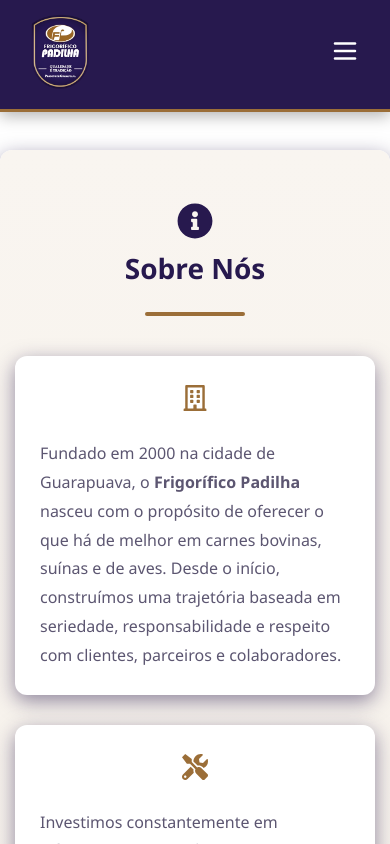
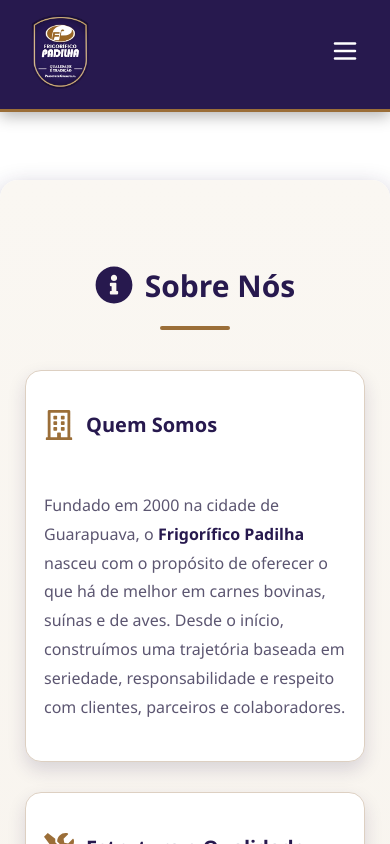
Before and after one commit to lucianookdp/FRIGORIFICO-SPRINT1, a React (Create React App) app: page /sobre-nos in a window 390 px wide. Shown: the top 844 px of the page. Built offline with nearby package versions, Linux system fonts and the light colour scheme.

Commit message:
sobre nos fix

```diff
--- a/src/pages/SobreNos.js
+++ b/src/pages/SobreNos.js
@@ -4,10 +4,10 @@
   FaRegBuilding,
   FaTools,
   FaBoxOpen,
+  FaBullseye,
+  FaHeart,
   FaHandshake,
   FaAward,
-  FaBullseye,
-  FaHeart,
 } from "react-icons/fa";
 import "../styles/SobreNos.css";
 import Header from "../components/Header";
@@ -24,53 +24,74 @@
 
       <div className="divider"></div>
 
+      <div className="sobre-blocos-area">
+
+        {/* Origem */}
         <div className="sobre-bloco">
+          <div className="bloco-header">
             <FaRegBuilding className="bloco-icon" />
+            <h2>Quem Somos</h2>
+          </div>
           <p>
             Fundado em 2000 na cidade de Guarapuava, o <strong>Frigorífico Padilha</strong> nasceu com o propósito de oferecer o que há de melhor em carnes bovinas, suínas e de aves. Desde o início, construímos uma trajetória baseada em seriedade, responsabilidade e respeito com clientes, parceiros e colaboradores.
           </p>
         </div>
 
+        {/* Estrutura */}
         <div className="sobre-bloco">
+          <div className="bloco-header">
             <FaTools className="bloco-icon" />
+            <h2>Estrutura e Qualidade</h2>
+          </div>
           <p>
             Investimos constantemente em infraestrutura, tecnologia e capacitação de equipe. Contamos com instalações modernas, equipamentos de última geração e um rigoroso controle de qualidade, garantindo produtos sempre frescos e seguros em todas as etapas do processo.
           </p>
         </div>
 
+        {/* Produtos */}
         <div className="sobre-bloco">
+          <div className="bloco-header">
             <FaBoxOpen className="bloco-icon" />
+            <h2>Portfólio de Produtos</h2>
+          </div>
           <p>
             Nosso portfólio é amplo e diversificado, desde cortes tradicionais até linhas especiais. Oferecemos linguiças defumadas, carnes para churrasco e opções práticas para o dia a dia, sempre com foco em sabor, praticidade e qualidade.
           </p>
         </div>
 
+        {/* Missão */}
         <div className="sobre-bloco">
+          <div className="bloco-header">
             <FaBullseye className="bloco-icon" />
+            <h2>Missão</h2>
+          </div>
           <p>
-          <strong>Missão:</strong> Proporcionar alimentos de qualidade com excelência no atendimento, prezando pela segurança alimentar, respeito aos clientes e compromisso com a sustentabilidade e o bem-estar social.
+            Proporcionar alimentos de qualidade com excelência no atendimento, prezando pela segurança alimentar, respeito aos clientes e compromisso com a sustentabilidade e o bem-estar social.
           </p>
         </div>
 
+        {/* Valores */}
         <div className="sobre-bloco">
+          <div className="bloco-header">
             <FaHeart className="bloco-icon" />
+            <h2>Valores</h2>
+          </div>
           <p>
-          <strong>Valores:</strong> Honestidade, responsabilidade, qualidade, inovação, respeito às pessoas e paixão pelo que fazemos. Acreditamos na força do trabalho em equipe e no compromisso com a satisfação de nossos clientes.
+           Honestidade, responsabilidade, qualidade, inovação, respeito às pessoas e paixão pelo que fazemos. Acreditamos na força do trabalho em equipe e no compromisso com a satisfação de nossos clientes.
           </p>
         </div>
 
+        {/* Empresa Familiar */}
         <div className="sobre-bloco">
+          <div className="bloco-header">
             <FaHandshake className="bloco-icon" />
+            <h2>Essência Familiar</h2>
+          </div>
           <p>
             Somos uma empresa familiar com valores sólidos. Prezamos pelo atendimento próximo e transparente, mantendo viva a essência do interior: trabalhar com honestidade, respeito e dedicação. Mais do que vender carne, levamos tradição, confiança e sabor para a mesa dos nossos clientes.
           </p>
         </div>
 
-      <div className="sobre-bloco">
-        <FaAward className="bloco-icon" />
-        <p>
-          Ao longo dos anos, conquistamos reconhecimento pela nossa qualidade e comprometimento. E seguimos olhando para o futuro, sempre atentos às necessidades do mercado e dispostos a inovar — sem jamais abrir mão daquilo que nos torna únicos: a paixão por oferecer excelência em cada detalhe.
-        </p>
       </div>
     </section>
 
--- a/src/styles/SobreNos.css
+++ b/src/styles/SobreNos.css
@@ -1,174 +1,172 @@
-/*  Container principal */
+/* ===== Container Principal ===== */
 .sobre-nos-container {
-  background: linear-gradient(to bottom, #f9f5f0, #f1ebe2);
-  padding: 30px 60px;
-  border-radius: 12px;
-  box-shadow: 0px 6px 20px rgba(39, 25, 78, 0.5);
-  max-width: 1400px;
-  margin: 150px auto;
-  text-align: center;
-  min-height: 50vh;
+  background: linear-gradient(to bottom, #faf7f2, #f4eee7);
+  padding: 120px 30px 100px;
+  margin: 180px auto 100px;
+  border-radius: 18px;
+  box-shadow: 0 8px 24px rgba(39, 25, 78, 0.3);
+  max-width: 1300px;
+  box-sizing: border-box;
 }
 
-/*  Título */
+/* ===== Título Principal ===== */
 .sobre-nos-container h1 {
+  font-size: 42px;
+  font-weight: 800;
+  color: #27194e;
   display: flex;
   align-items: center;
-  gap: 14px;
-  font-size: 42px;
-  font-weight: bold;
-  color: #27194e;
-  margin-bottom: 10px;
   justify-content: center;
-  flex-wrap: wrap;
+  gap: 12px;
+  margin-bottom: 20px;
 }
 
-/*  Ícone do título */
+/* Ícone do título */
 .sobre-nos-container h1 svg {
-  font-size: 36px;
+  font-size: 38px;
   color: #27194e;
 }
 
-/* Divisor decorativo */
+/* Linha decorativa abaixo do título */
 .divider {
-  width: 200px;
+  width: 70px;
   height: 4px;
-  background: #9b6e38;
-  margin: 25px auto 40px auto;
-  border-radius: 4px;
+  background-color: #9b6e38;
+  margin: 16px auto 60px;
+  border-radius: 2px;
 }
 
-.sobre-nos-container p {
+/* ===== Introdução ===== */
+.sobre-introducao {
+  font-size: 20px;
   color: #5c5671;
-  font-size: 22px;
   line-height: 1.8;
-  margin-bottom: 20px;
-  word-break: break-word;
+  margin: 0 auto 70px;
+  max-width: 900px;
   text-align: justify;
 }
 
-/* Blocos com ícones */
-.sobre-bloco {
-  display: flex;
-  align-items: flex-start;
-  gap: 18px;
-  margin-bottom: 30px;
-  background: #ffffff;
-  padding: 25px;
-  border-radius: 12px;
-  box-shadow: 0px 6px 20px rgba(39, 25, 78, 0.5);
-  transition: transform 0.2s ease, box-shadow 0.2s ease;
+/* ===== Área dos Blocos ===== */
+.sobre-blocos-area {
+  display: grid;
+  grid-template-columns: 1fr;
+  gap: 40px;
+  padding: 0 10px;
 }
 
-.sobre-bloco:hover {
-  transform: translateY(-4px);
-  box-shadow: 0px 6px 20px rgba(39, 25, 78, 1);
+/* ===== Bloco Individual ===== */
+.sobre-bloco {
+  background: #ffffff;
+  border: 1px solid #ddd0c2;
+  border-radius: 16px;
+  padding: 30px 24px;
+  box-shadow: 0px 8px 18px rgba(39, 25, 78, 0.15);
+  display: flex;
+  flex-direction: column;
+  gap: 20px;
+  align-items: flex-start;
+  text-align: left;
+  animation: fadeInUp 0.8s ease forwards;
+  opacity: 0;
+  transform: translateY(30px);
 }
 
-.sobre-bloco .bloco-icon {
-  color: #9b6e38;
-  font-size: 30px;
-  flex-shrink: 0;
-  margin-top: 4px;
+/* Animação Suave */
+@keyframes fadeInUp {
+  to {
+    opacity: 1;
+    transform: translateY(0);
+  }
 }
 
+/* Header de cada bloco (ícone + subtítulo) */
+.bloco-header {
+  display: flex;
+  align-items: center;
+  gap: 12px;
+}
+
+/* Ícone do bloco */
+.bloco-icon {
+  font-size: 30px;
+  color: #9b6e38;
+  flex-shrink: 0;
+}
+
+/* Subtítulo */
+.bloco-header h2 {
+  font-size: 24px;
+  color: #27194e;
+  font-weight: 700;
+}
+
+/* Texto do Bloco */
 .sobre-bloco p {
-  margin: 0;
-  font-size: 22px;
+  font-size: 18px;
   color: #5c5671;
   line-height: 1.8;
-  text-align: justify;
 }
 
-/* Responsividade */
-@media (max-width: 1024px) {
+.sobre-bloco p strong {
+  color: #27194e;
+}
+
+/* ===== Responsividade ===== */
+@media (min-width: 768px) {
+  .sobre-blocos-area {
+    grid-template-columns: repeat(2, 1fr);
+  }
+}
+
+@media (max-width: 768px) {
   .sobre-nos-container {
-    max-width: 95vw;
-    padding: 60px 30px;
-  }
-
-  .sobre-nos-container {
-    max-width: 100%;
-    padding-left: 20px;
+    padding: 80px 20px;
   }
 
   .sobre-nos-container h1 {
     font-size: 34px;
   }
 
-  .sobre-bloco p {
-    font-size: 20px;
+  .sobre-introducao {
+    font-size: 18px;
+    margin-bottom: 60px;
   }
 
-  .sobre-nos-container p {
-    font-size: 20px;
-  }
-}
-
-@media (max-width: 768px) {
-  .sobre-nos-container {
-    padding: 50px 20px;
-  }
-
-  .sobre-nos-container {
-    text-align: center;
-    padding-left: 0;
-    border-left: none;
-  }
-
-  .sobre-nos-container h1 {
-    font-size: 28px;
-    flex-direction: column;
-    gap: 10px;
-  }
-
-  .divider {
-    width: 100px;
+  .sobre-blocos-area {
+    gap: 30px;
   }
 
   .sobre-bloco {
-    flex-direction: column;
-    align-items: center;
-    text-align: center;
+    padding: 24px 18px;
   }
 
-  .sobre-bloco .bloco-icon {
-    font-size: 28px;
-    margin-bottom: 10px;
-  }
-
-  .sobre-bloco p {
-    font-size: 18px;
-    text-align: left;
-  }
-
-  .sobre-nos-container p {
-    font-size: 18px;
+  .bloco-header h2 {
+    font-size: 22px;
   }
 }
 
 @media (max-width: 480px) {
   .sobre-nos-container {
-    padding: 30px 15px;
+    padding: 60px 15px;
   }
 
-  .sobre-nos-box h1 {
-    font-size: 24px;
+  .sobre-nos-container h1 {
+    font-size: 30px;
   }
 
   .divider {
-    width: 100px;
+    margin: 12px auto 40px;
   }
 
-  .sobre-bloco .bloco-icon {
-    font-size: 26px;
+  .sobre-introducao {
+    font-size: 16px;
+  }
+
+  .bloco-header h2 {
+    font-size: 20px;
   }
 
   .sobre-bloco p {
     font-size: 16px;
   }
-
-  .sobre-nos-container p {
-    font-size: 16px;
-  }
 }
```
Lines whose indentation alone changed are shown as unchanged.
